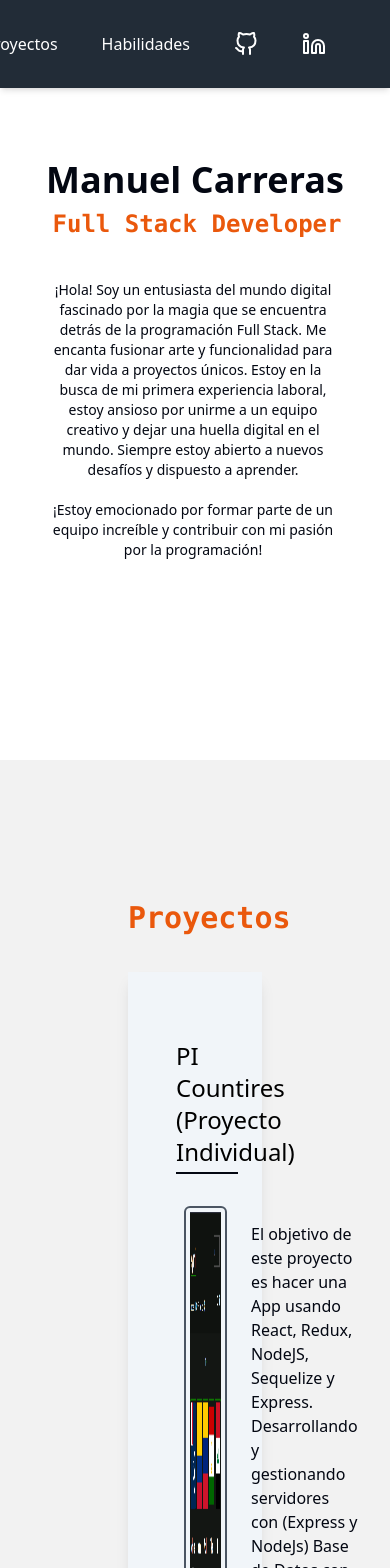
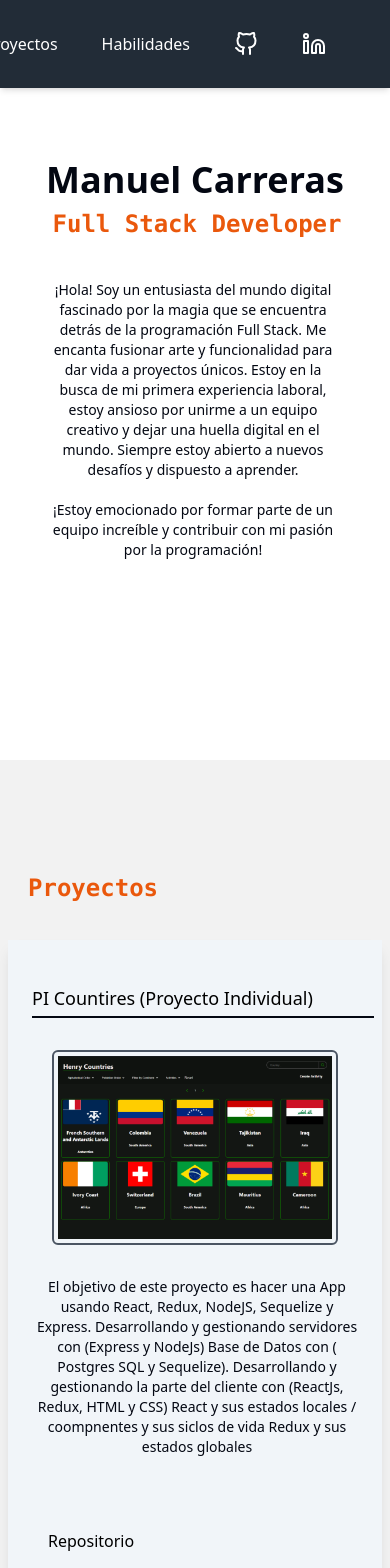
Before and after one commit to JuanMaCarreras/Portafolio, a React (Vite) app: page / in a window 390 px wide. Shown: the top 1568 px of the page. Built offline with nearby package versions, Linux system fonts and the light colour scheme; what tailwindcss-animated would draw is missing.

Commit message:
responsive

```diff
--- a/src/components/Proyectos.jsx
+++ b/src/components/Proyectos.jsx
@@ -4,28 +4,28 @@ function Proyectos () {
   return (
     <>
       <article id='proyectos'>
-        <div className='mt-20 px-32 pt-24 pb-24 movil:px-2 bg-mainLight dark:text-white dark:bg-mainDark'>
-          <h3 className='text-title font-mono text-3xl font-semibold dark:text-second text-end mt-11 mr-20 mb-9 movil:flex movil:items-start movil:ml-5 movil:text-2xl  movil:mt-4'>Proyectos </h3>
+        <div className='mt-20 px-32 pt-24 pb-24 phone:px-2 bg-mainLight dark:text-white dark:bg-mainDark'>
+          <h3 className='text-title font-mono text-3xl font-semibold dark:text-second text-end mt-11 mr-20 mb-9 phone:flex phone:items-start phone:ml-5 phone:text-2xl  phone:mt-4'>Proyectos </h3>
           {infoPro.map((data) => {
             return (
               <article
                 key={data.id}
                 className=' bg-slate-100 dark:bg-mainDark'
               >
-                <div className='flex flex-col shadow-lg px-6 py-9 mb-16 movil:px-2'>
-                  <h4 className='text-2xl my-8 ml-6 border-b-2 border-text dark:border-b dark:border-white pb-1 movil:text-lg movil:ml-4 movil:mt-2'>{data.titulo}</h4>
+                <div className='flex flex-col shadow-lg px-6 py-9 mb-16 phone:px-2'>
+                  <h4 className='text-2xl my-8 ml-6 border-b-2 border-text dark:border-b dark:border-white pb-1 phone:text-lg phone:ml-4 phone:mt-2'>{data.titulo}</h4>
 
-                  <div className='flex flex-row  movil:flex-col movil:w-full'>
+                  <div className='flex flex-row  phone:flex-col phone:w-full'>
                     <img
-                      className='w-1/2 ml-8 movil:w-4/5 movil:ml-9 rounded-md border-solid border-2 border-gray-600 hover:border-slate-950 dark:border-slate-200/30 p-1 transition dark:hover:border-slate-200/50'
+                      className='w-1/2 ml-8 phone:w-4/5 phone:ml-9 rounded-md border-solid border-2 border-gray-600 hover:border-slate-950 dark:border-slate-200/30 p-1 transition dark:hover:border-slate-200/50'
                       src={data.img}
                       alt='Imagen del proyecto'
                     />
 
-                    <p className='mt-4 ml-6 text-text dark:text-textDark movil:ml-1 movil:mt-8 movil:px-4 movil:text-sm movil:text-center movil:whitespace-pre-line movil:break-words '>{data.info}</p>
+                    <p className='mt-4 ml-6 text-text dark:text-textDark phone:ml-1 phone:mt-8 phone:px-4 phone:text-sm phone:text-center phone:whitespace-pre-line phone:break-words '>{data.info}</p>
                   </div>
 
-                  <div className='my-11 ml-14 text-start movil:ml-8 movil:pt-7 movil:mb-3'>
+                  <div className='my-11 ml-14 text-start phone:ml-8 phone:pt-7 phone:mb-3'>
                     <a className='inline-block border-b border-transparent hover:duration-1000 hover:border-b hover:border-title dark:text-textDark dark:hover:text-white dark:hover:border-second' href={data.repo} target='_blank' rel='noreferrer'>Repositorio</a>
                   </div>
                 </div>
```
